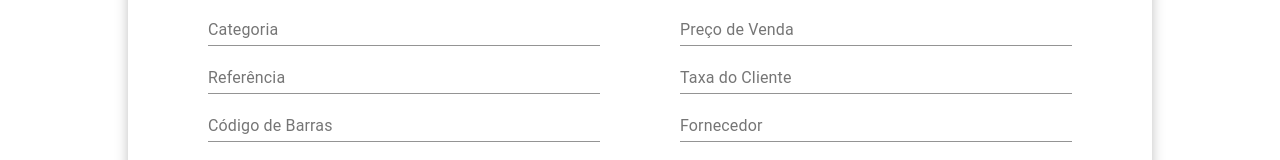
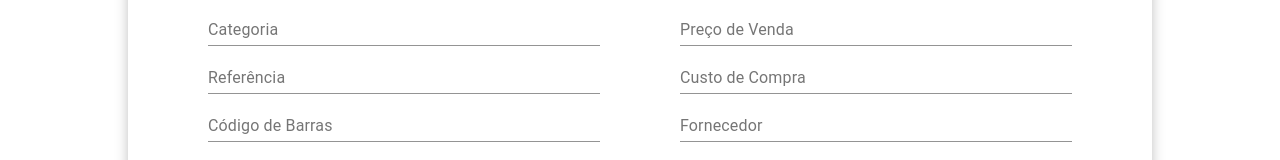
Before and after one commit to MayconGoulart/sistema.fiscal, a React (Create React App) app in the folder sistema-principal/Client/: page /cadastroInventario in a window 1280 px wide. Shown: the part 396-556 px from the top of the page. Built offline with nearby package versions, Linux system fonts and the light colour scheme.

Commit message:
[FIX] Valores e referências do campo no produto/serviço

```diff
--- a/sistema-principal/Client/src/components/Inventario/CadastroInventario.jsx
+++ b/sistema-principal/Client/src/components/Inventario/CadastroInventario.jsx
@@ -52,13 +52,13 @@ function CadastroInventario() {
                         <div class="info-gerais-2">
                             <FormControl>
                                 <Select>
-                                    <MenuItem value={1}>15%</MenuItem>
-                                    <MenuItem value={1}>20%</MenuItem>
-                                    <MenuItem value={1}>30%</MenuItem>
+                                    <MenuItem value={0}>00%</MenuItem>
+                                    <MenuItem value={1}>10%</MenuItem>
+                                    <MenuItem value={2}>20%</MenuItem>
                                 </Select>
                             </FormControl>
                             <TextField id="preco" label="Preço de Venda" />
-                            <TextField id="custo" label="Taxa do Cliente" />
+                            <TextField id="custo" label="Custo de Compra" />
                             <TextField id="fornecedor" label="Fornecedor" />
                         </div>
                         </div>
```
